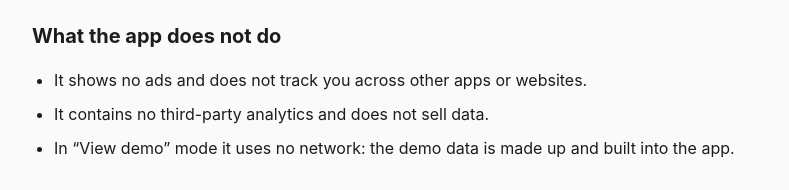
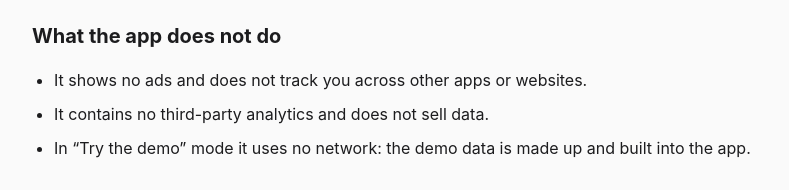
Before and after one commit to dskripchenko/apps, a plain HTML site: page workplace/privacy/en/index.html in a window 1280 px wide. Shown: the part 1400-1590 px from the top of the page, without its empty margins (244-1033 px from the left). Drawn offline with Linux system fonts and the light colour scheme.

Commit message:
Workplace: the demo button is “Try the demo”
Co-Authored-By: Claude Opus 5.5 <noreply@anthropic.com>

```diff
--- a/workplace/privacy/en/index.html
+++ b/workplace/privacy/en/index.html
@@ -44,7 +44,7 @@
 <ul>
 <li>It shows no ads and does not track you across other apps or websites.</li>
 <li>It contains no third-party analytics and does not sell data.</li>
-<li>In “View demo” mode it uses no network: the demo data is made up and built into the app.</li>
+<li>In “Try the demo” mode it uses no network: the demo data is made up and built into the app.</li>
 </ul>
 
 <h2 id="moderation">Reporting and blocking</h2>
```
